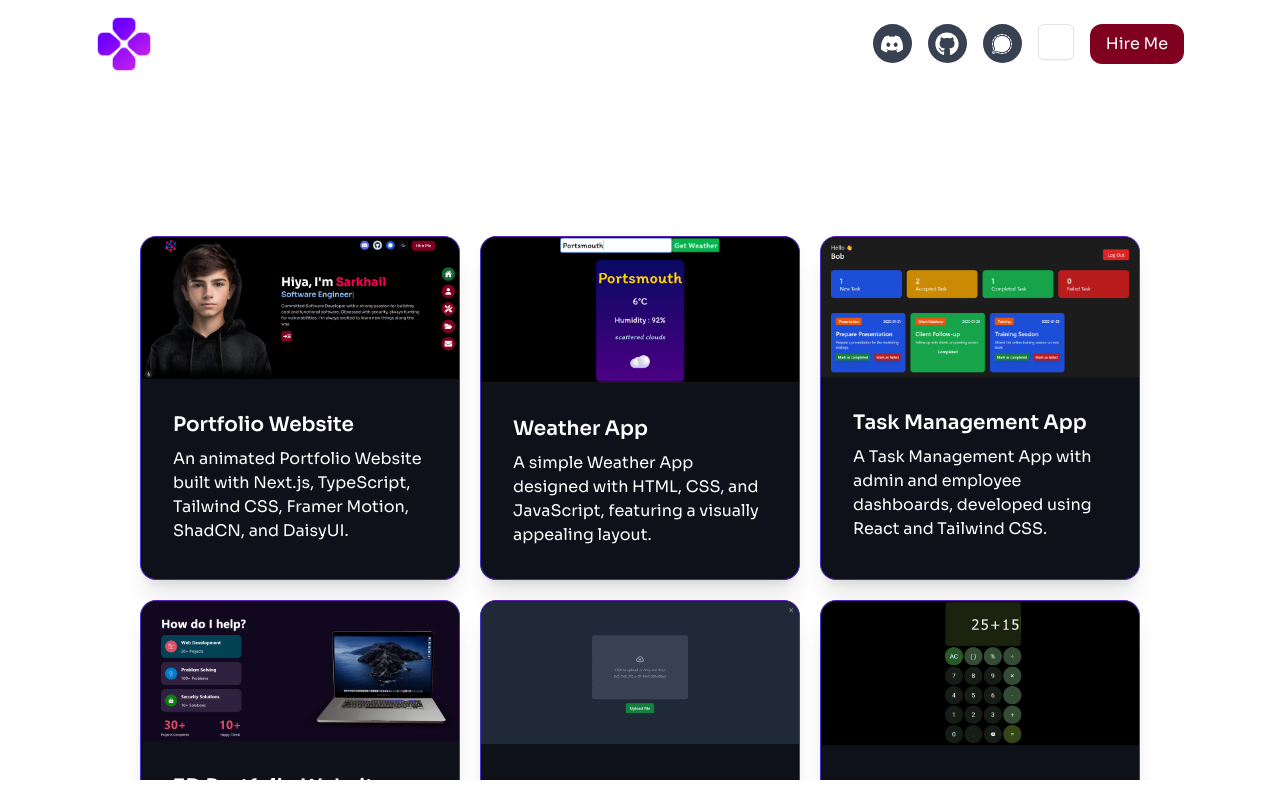
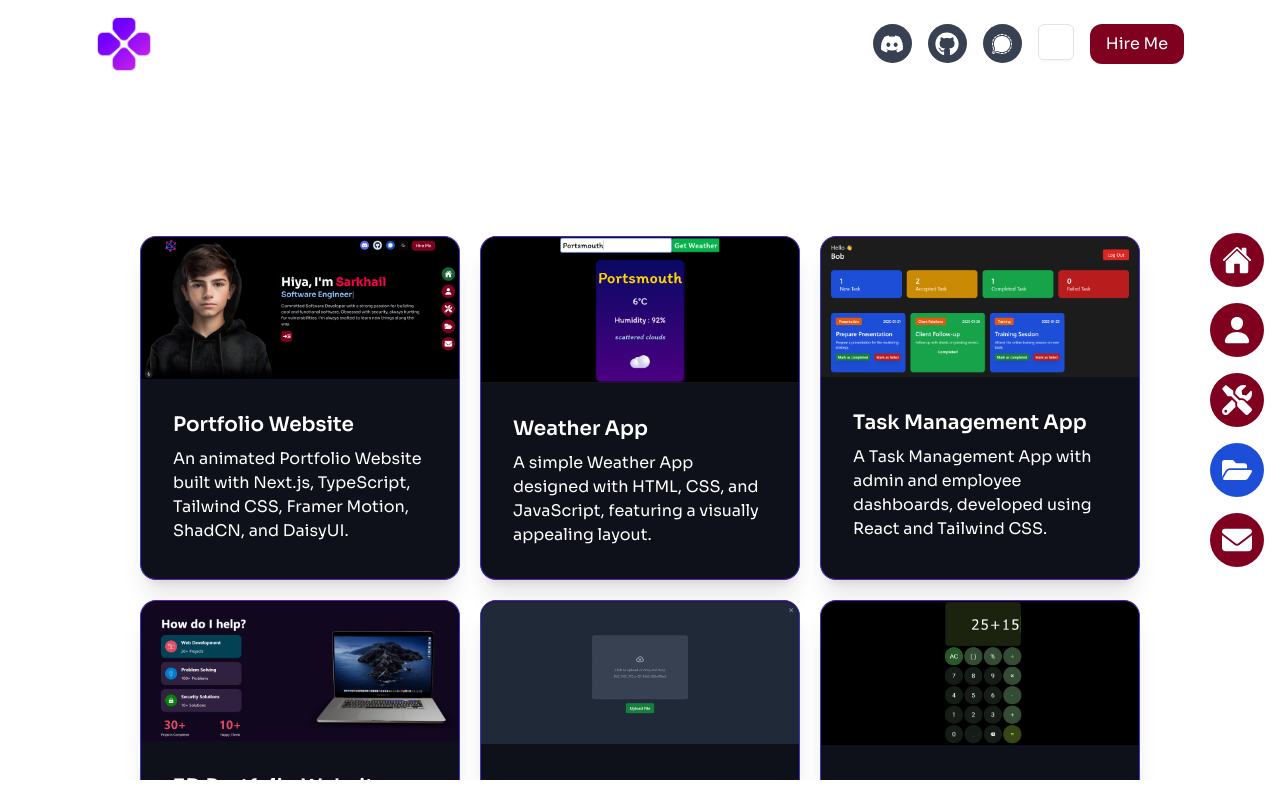
Before and after one commit to sarkhailstorm/personal-portfolio, a Next.js app: page /projects in a window 1280 px wide. Built offline with nearby package versions, Linux system fonts and the light colour scheme.

Commit message:
Fix the bug.

```diff
--- a/src/components/SideBar.tsx
+++ b/src/components/SideBar.tsx
@@ -46,16 +46,11 @@ const SideBar = () => {
 
   return (
     <>
-      <div
-        className="fixed top-5 right-5 z-50 p-3 cursor-pointer text-white text-3xl md:hidden"
-        onClick={() => setIsOpen(!isOpen)}
-      >
-        {isOpen ? <IoCloseSharp /> : <AiOutlineMenuFold />}
+      <div className="fixed top-5 right-5 z-50 p-3 cursor-pointer text-white text-3xl md:hidden" onClick={() => setIsOpen(!isOpen)}>
+        {isOpen ? <IoCloseSharp/> : <AiOutlineMenuFold /> }
       </div>
       <motion.nav
-        className={`fixed right-0 flex flex-col gap-4 justify-center items-end h-screen p-4 z-50 ${
-          isOpen ? "translate-x-0" : "translate-x-full"
-        }`}
+        className={`fixed right-0 flex flex-col gap-4 justify-center items-end h-screen p-4 z-50`}
         variants={containerVariants}
         initial="hidden"
         animate="show"
```
